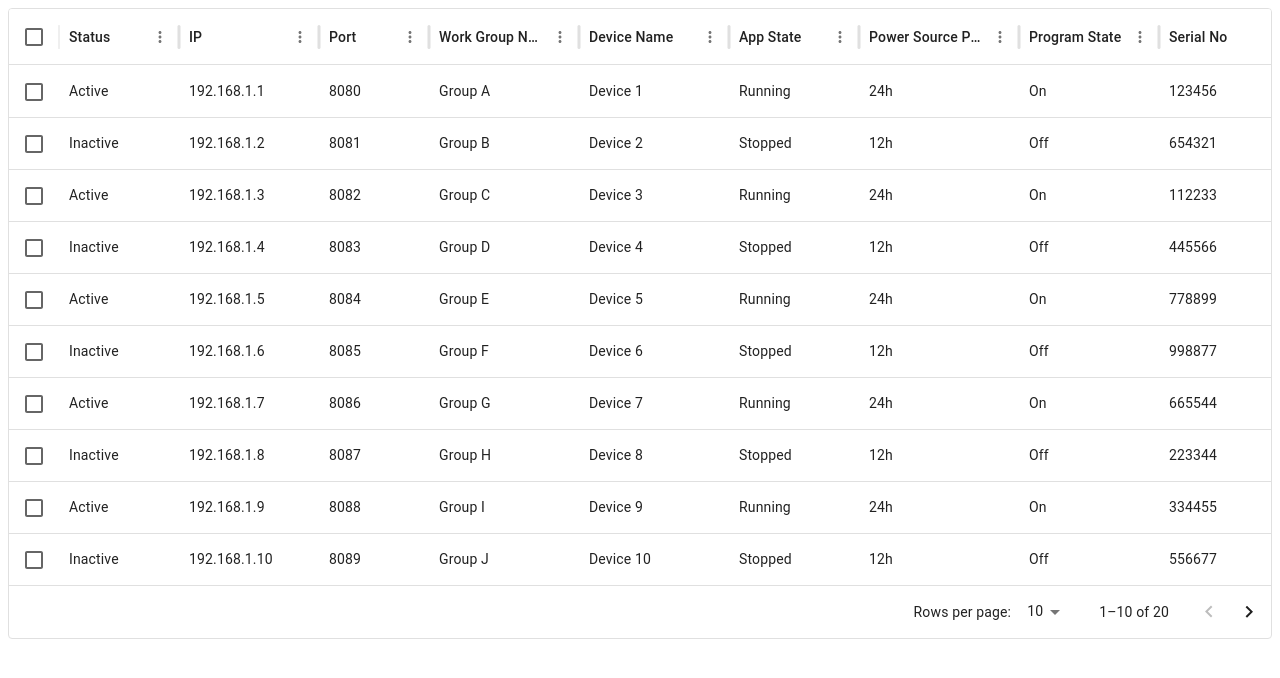
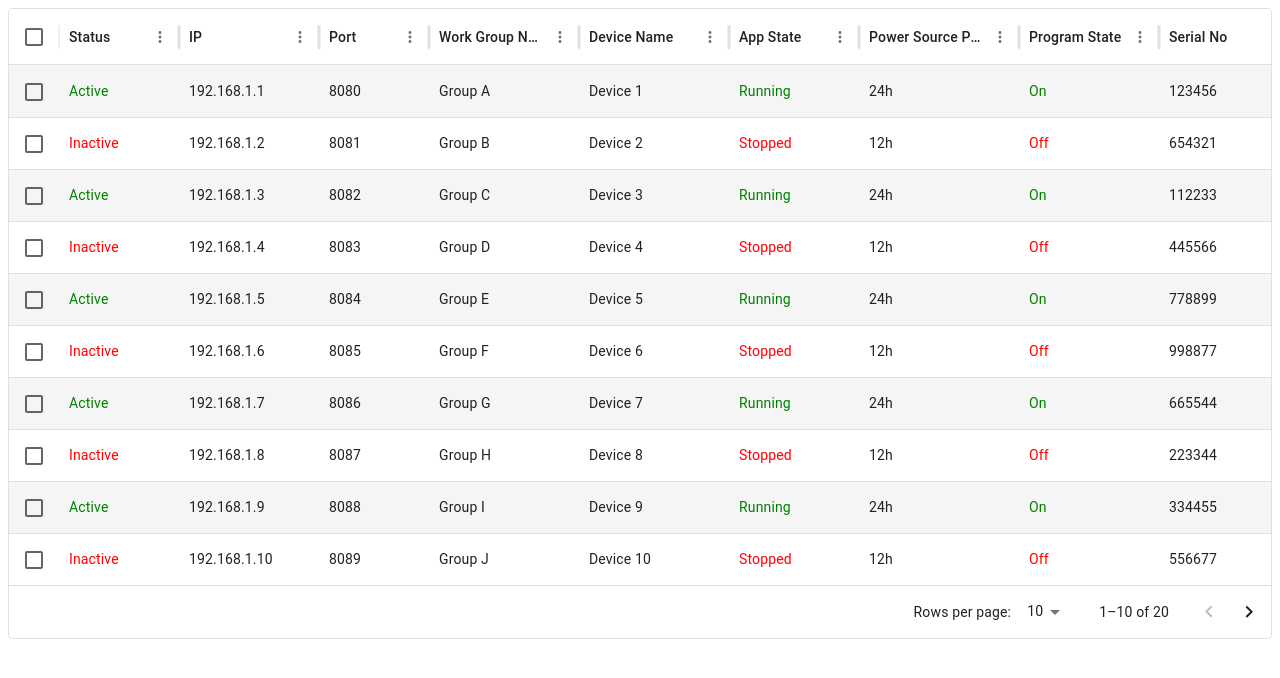
Before and after one commit to rmkofficial/ui-v7, a React (Vite) app: page / in a window 1280 px wide. Shown: the top 678 px of the page. Built offline with nearby package versions, Linux system fonts and the light colour scheme.

Commit message:
Optimize DataTable component for better performance

```diff
--- /dev/null
+++ b/src/components/Columns.jsx
@@ -0,0 +1,129 @@
+import Button from "@mui/material/Button";
+
+const handleControlButtonClick = (row) => {
+  console.log("Control button clicked for row: ", row);
+};
+
+const handleSceneButtonClick = (row) => {
+  console.log("Scene and Group Settings button clicked for row: ", row);
+};
+
+const renderStatusCell = (params) => {
+  let color;
+  switch (params.value) {
+    case "Active":
+      color = "green";
+      break;
+    case "Inactive":
+      color = "red";
+      break;
+    default:
+      color = "black";
+  }
+  return <div style={{ color }}>{params.value}</div>;
+};
+
+const renderAppStateCell = (params) => {
+  let color;
+  switch (params.value) {
+    case "Running":
+      color = "green";
+      break;
+    case "Stopped":
+      color = "red";
+      break;
+    default:
+      color = "black";
+  }
+  return <div style={{ color }}>{params.value}</div>;
+};
+
+const renderProgramStateCell = (params) => {
+  let color;
+  switch (params.value) {
+    case "On":
+      color = "green";
+      break;
+    case "Off":
+      color = "red";
+      break;
+    default:
+      color = "black";
+  }
+  return <div style={{ color }}>{params.value}</div>;
+};
+
+export const columns = [
+  {
+    field: "status",
+    headerName: "Status",
+    width: 120,
+    editable: true,
+    renderCell: renderStatusCell,
+  },
+  { field: "ip", headerName: "IP", width: 140, editable: true },
+  { field: "port", headerName: "Port", width: 110, editable: true },
+  {
+    field: "workGroupName",
+    headerName: "Work Group Name",
+    width: 150,
+    editable: true,
+  },
+  {
+    field: "deviceName",
+    headerName: "Device Name",
+    width: 150,
+    editable: true,
+  },
+  {
+    field: "appState",
+    headerName: "App State",
+    width: 130,
+    editable: true,
+    renderCell: renderAppStateCell,
+  },
+  {
+    field: "powerSourcePeriod",
+    headerName: "Power Source Period",
+    width: 160,
+    editable: true,
+  },
+  {
+    field: "programState",
+    headerName: "Program State",
+    width: 140,
+    editable: true,
+    renderCell: renderProgramStateCell,
+  },
+  { field: "serialNo", headerName: "Serial No", width: 140, editable: true },
+  { field: "hwVersion", headerName: "HW Versiyon", width: 130, editable: true },
+  { field: "swVersion", headerName: "SW versiyon", width: 130, editable: true },
+  {
+    field: "sceneGroupSettings",
+    headerName: "Scene and Group Settings",
+    width: 200,
+    renderCell: (params) => (
+      <Button
+        variant="contained"
+        color="secondary"
+        onClick={() => handleSceneButtonClick(params.row)}
+      >
+        Settings
+      </Button>
+    ),
+  },
+  {
+    field: "control",
+    headerName: "Control",
+    width: 150,
+    renderCell: (params) => (
+      <Button
+        variant="contained"
+        color="primary"
+        onClick={() => handleControlButtonClick(params.row)}
+      >
+        Control
+      </Button>
+    ),
+  },
+];
--- a/src/components/DataTable.jsx
+++ b/src/components/DataTable.jsx
@@ -1,65 +1,23 @@
 import { DataGrid } from "@mui/x-data-grid";
 import { useState } from "react";
-import Button from "@mui/material/Button";
-import data from "./data.json"; // JSON dosyasından veri alınması
+import { styled } from "@mui/system";
+import data from "./data.json";
+import { columns } from "./Columns";
 
-const columns = [
-  { field: "status", headerName: "Status", width: 120, editable: true },
-  { field: "ip", headerName: "IP", width: 140, editable: true },
-  { field: "port", headerName: "Port", width: 110, editable: true },
-  {
-    field: "workGroupName",
-    headerName: "Work Group Name",
-    width: 150,
-    editable: true,
+const StyledDataGrid = styled(DataGrid)({
+  "& .MuiDataGrid-cell": {
+    cursor: "pointer",
   },
-  {
-    field: "deviceName",
-    headerName: "Device Name",
-    width: 150,
-    editable: true,
+  "& .MuiDataGrid-cell:focus": {
+    outline: "none",
   },
-  { field: "appState", headerName: "App State", width: 130, editable: true },
-  {
-    field: "powerSourcePeriod",
-    headerName: "Power Source Period",
-    width: 160,
-    editable: true,
+  "& .MuiDataGrid-row:nth-of-type(odd)": {
+    backgroundColor: "#f5f5f5",
   },
-  {
-    field: "programState",
-    headerName: "Program State",
-    width: 140,
-    editable: true,
+  "& .MuiDataGrid-row:hover": {
+    backgroundColor: "#e0f7fa",
   },
-  { field: "serialNo", headerName: "Serial No", width: 140, editable: true },
-  { field: "hwVersion", headerName: "HW Versiyon", width: 130, editable: true },
-  { field: "swVersion", headerName: "SW versiyon", width: 130, editable: true },
-  {
-    field: "sceneGroupSettings",
-    headerName: "Scene and Group Settings",
-    width: 200,
-    editable: true,
-  },
-  {
-    field: "control",
-    headerName: "Control",
-    width: 150,
-    renderCell: (params) => (
-      <Button
-        variant="contained"
-        color="primary"
-        onClick={() => handleButtonClick(params.row)}
-      >
-        Control
-      </Button>
-    ),
-  },
-];
-
-const handleButtonClick = (row) => {
-  console.log("Button clicked for row: ", row);
-};
+});
 
 export default function DataTable() {
   const [rows, setRows] = useState(data);
@@ -78,7 +36,14 @@ export default function DataTable() {
 
   const editableColumns = columns.map((col) => ({
     ...col,
-    renderCell: col.field !== "control" ? customCell : col.renderCell,
+    renderCell:
+      col.field !== "control" &&
+      col.field !== "sceneGroupSettings" &&
+      col.field !== "status" &&
+      col.field !== "appState" &&
+      col.field !== "programState"
+        ? customCell
+        : col.renderCell,
   }));
 
   const handleCellClick = (params, event) => {
@@ -91,7 +56,7 @@ export default function DataTable() {
 
   return (
     <div style={{ height: 600, width: "100%" }}>
-      <DataGrid
+      <StyledDataGrid
         rows={rows}
         columns={editableColumns}
         processRowUpdate={handleProcessRowUpdate}
```
